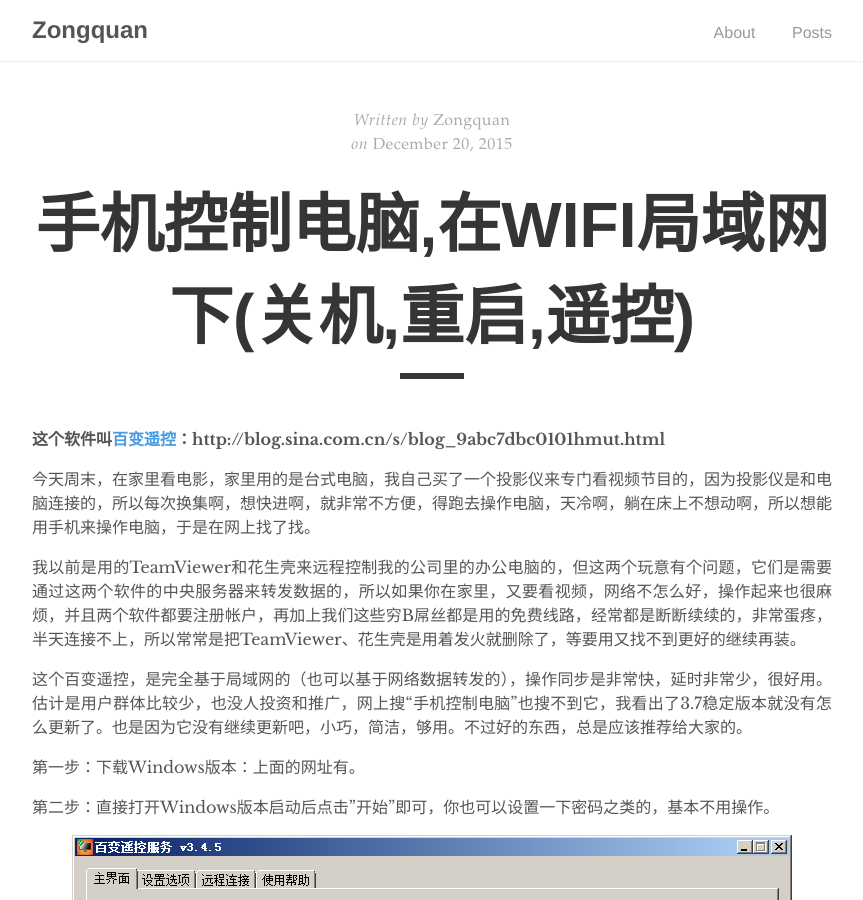
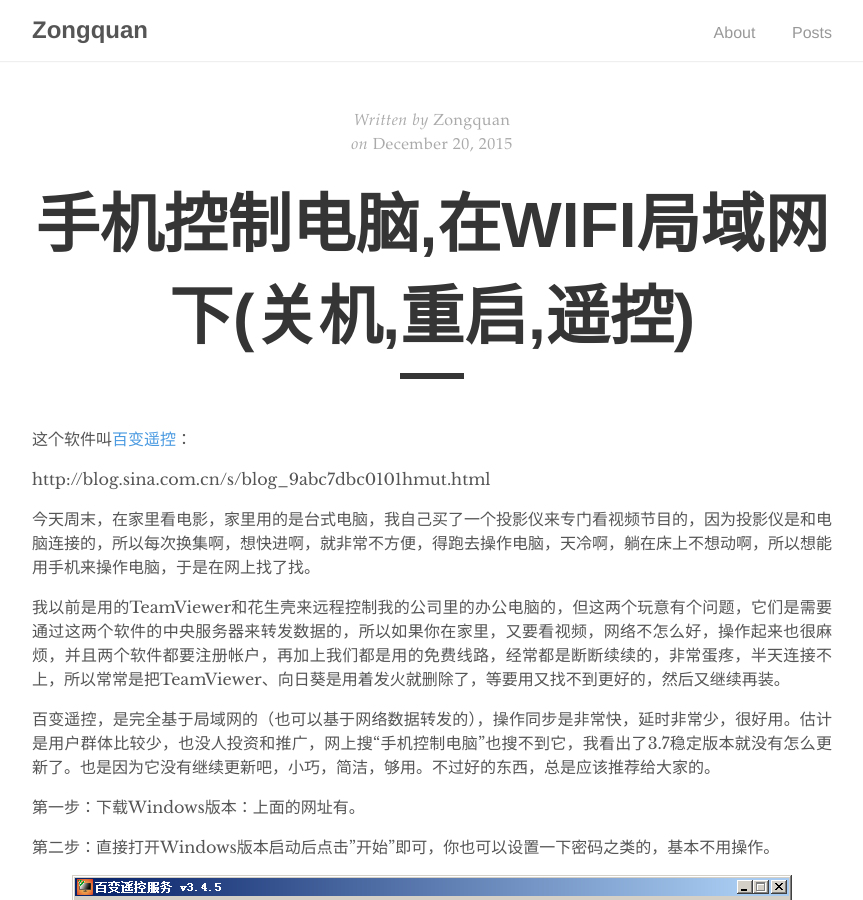
Before and after one commit to zongquan/blog, a Jekyll site: the page built from _posts/2015-12-20-phone-control-pc.md, in a window 1280 px wide and 900 px high. Shown: the whole window, without its empty margins (208-1071 px from the left). Built offline with Jekyll 4.4.1, drawn with Linux system fonts in a browser that asks for light colours; comment, search, counter and statistics services are not loaded.

Commit message:
modified:   _layouts/home.html 	modified:   _layouts/post.html 	modified:   _posts/2015-12-20-phone-control-pc.md

```diff
--- a/_layouts/home.html
+++ b/_layouts/home.html
@@ -21,10 +21,10 @@ layout: default
 
 <div class="pagination">
   {% if paginator.previous_page %}
-    <a href="{{ paginator.previous_page_path | prepend: site.baseurl }}" class="left arrow">&#8592;</a>
+    <a href="{{ paginator.previous_page_path | prepend: site.baseurl }}" class="left arrow">上一页</a>
   {% endif %}
   {% if paginator.next_page %}
-    <a href="{{ paginator.next_page_path | prepend: site.baseurl }}" class="right arrow">&#8594;</a>
+    <a href="{{ paginator.next_page_path | prepend: site.baseurl }}" class="right arrow">下一页</a>
   {% endif %}
 
   <span>{{ paginator.page }}</span>
--- a/_layouts/post.html
+++ b/_layouts/post.html
@@ -29,10 +29,10 @@ layout: default
 
 <div class="pagination">
   {% if page.next.url %}
-    <a href="{{ page.next.url | prepend: site.baseurl }}" class="left arrow">&#8592;</a>
+    <a href="{{ page.next.url | prepend: site.baseurl }}" class="left arrow">上一篇</a>
   {% endif %}
   {% if page.previous.url %}
-    <a href="{{ page.previous.url | prepend: site.baseurl }}" class="right arrow">&#8594;</a>
+    <a href="{{ page.previous.url | prepend: site.baseurl }}" class="right arrow">下一篇</a>
   {% endif %}
 
   <a href="#" class="top">Top</a>
--- a/_posts/2015-12-20-phone-control-pc.md
+++ b/_posts/2015-12-20-phone-control-pc.md
@@ -5,13 +5,15 @@ author: "Zongquan"
 comments: true
 ---
 
-**这个软件叫[百变遥控](http://blog.sina.com.cn/s/blog_9abc7dbc0101hmut.html)：http://blog.sina.com.cn/s/blog_9abc7dbc0101hmut.html**
+这个软件叫[百变遥控](http://blog.sina.com.cn/s/blog_9abc7dbc0101hmut.html)：
+
+http://blog.sina.com.cn/s/blog_9abc7dbc0101hmut.html
 
 今天周末，在家里看电影，家里用的是台式电脑，我自己买了一个投影仪来专门看视频节目的，因为投影仪是和电脑连接的，所以每次换集啊，想快进啊，就非常不方便，得跑去操作电脑，天冷啊，躺在床上不想动啊，所以想能用手机来操作电脑，于是在网上找了找。
 
-我以前是用的TeamViewer和花生壳来远程控制我的公司里的办公电脑的，但这两个玩意有个问题，它们是需要通过这两个软件的中央服务器来转发数据的，所以如果你在家里，又要看视频，网络不怎么好，操作起来也很麻烦，并且两个软件都要注册帐户，再加上我们这些穷B屌丝都是用的免费线路，经常都是断断续续的，非常蛋疼，半天连接不上，所以常常是把TeamViewer、花生壳是用着发火就删除了，等要用又找不到更好的继续再装。
+我以前是用的TeamViewer和花生壳来远程控制我的公司里的办公电脑的，但这两个玩意有个问题，它们是需要通过这两个软件的中央服务器来转发数据的，所以如果你在家里，又要看视频，网络不怎么好，操作起来也很麻烦，并且两个软件都要注册帐户，再加上我们都是用的免费线路，经常都是断断续续的，非常蛋疼，半天连接不上，所以常常是把TeamViewer、向日葵是用着发火就删除了，等要用又找不到更好的，然后又继续再装。
 
-这个百变遥控，是完全基于局域网的（也可以基于网络数据转发的），操作同步是非常快，延时非常少，很好用。估计是用户群体比较少，也没人投资和推广，网上搜“手机控制电脑”也搜不到它，我看出了3.7稳定版本就没有怎么更新了。也是因为它没有继续更新吧，小巧，简洁，够用。不过好的东西，总是应该推荐给大家的。
+百变遥控，是完全基于局域网的（也可以基于网络数据转发的），操作同步是非常快，延时非常少，很好用。估计是用户群体比较少，也没人投资和推广，网上搜“手机控制电脑”也搜不到它，我看出了3.7稳定版本就没有怎么更新了。也是因为它没有继续更新吧，小巧，简洁，够用。不过好的东西，总是应该推荐给大家的。
 
 第一步：下载Windows版本：上面的网址有。
 
```
